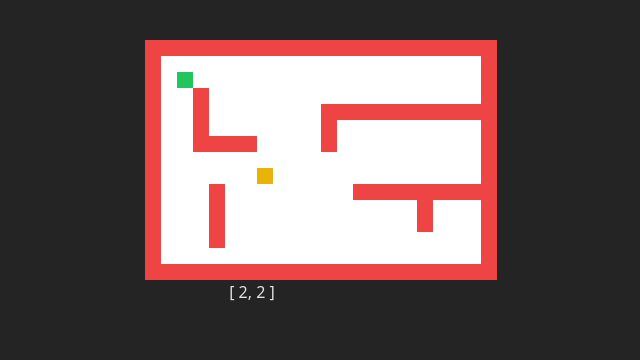
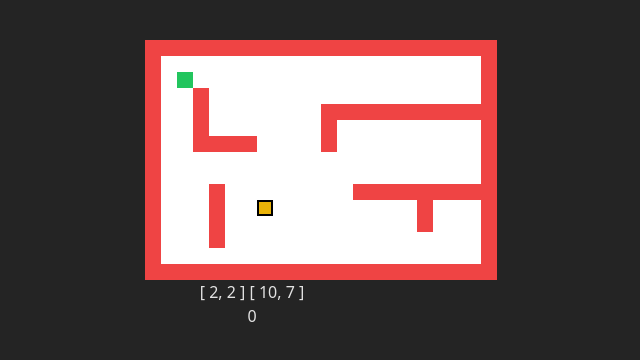
Before and after one commit to usuless/dotGame, a Vue app: page / in a window 1280 px wide. Shown: the top 360 px of the page, without its empty margins (388-1028 px from the left). Built offline with nearby package versions, Linux system fonts and the light colour scheme.

Commit message:
progress

```diff
--- a/src/components/HelloWorld.vue
+++ b/src/components/HelloWorld.vue
@@ -26,8 +26,7 @@ let game: Ref<string> =ref(
 
 let parsedGame: Ref<string[]> = ref(game.value.split("\n"))
 let playerLocation: number[] = findTarget(parsedGame.value, "X")
-
-
+let points: Ref<number> = ref(0)
 
 document.addEventListener('keydown', function(e) {
     switch(e.key) {
@@ -43,12 +42,18 @@ document.addEventListener('keydown', function(e) {
       case "ArrowRight":
         parsedGame.value = moveRight(parsedGame.value, playerLocation)
         break
-    }
-    playerLocation = findTarget(parsedGame.value, "X")
+      }
+      playerLocation = findTarget(parsedGame.value, "X")
+      if(pointLocation[0] === playerLocation[0] && pointLocation[1] === playerLocation[1]) {
+          points.value ++
+          parsedGame.value = placePoint(parsedGame.value)
+          pointLocation = findTarget(parsedGame.value, "*")
+        }
 })
 
+console.log("*")
 parsedGame.value = placePoint(parsedGame.value)
-findTarget(parsedGame.value, "X")
+let pointLocation = findTarget(parsedGame.value, "*")
 </script>
 
 <template>
@@ -61,6 +66,10 @@ findTarget(parsedGame.value, "X")
     </div>
     <p class="">
       {{ playerLocation }}
+      {{ pointLocation }}
+    </p>
+    <p>
+      {{ points }}
     </p>
   </div>
 </template>
--- a/src/utilities/fieldChecker.ts
+++ b/src/utilities/fieldChecker.ts
@@ -11,7 +11,7 @@ export let fieldCheck = (e: string) => {
     } else if(roadblocks.includes(e)) {
       element.class = "bg-red-500"
     } else if(e === '*') {
-      element.class = "bg-yellow-500"
+      element.class = "bg-yellow-500 border-solid border-2 border-black"
     }
     return element
   }
--- a/src/utilities/moveSet.ts
+++ b/src/utilities/moveSet.ts
@@ -1,3 +1,4 @@
+
 const walls = ["-", "|"]
 
 export const moveRight = (map: string[], playerLocation: number[]) => {
@@ -18,6 +19,7 @@ export const moveLeft = (map: string[], playerLocation: number[]) => {
     if (playerLocation[1] === 1 || walls.includes(map[playerLocation[0]][playerLocation[1] - 1])) {
         return map;
     }
+
     let line = map[playerLocation[0]];
     let parsedLine = [...line];
     parsedLine[playerLocation[1]] = ".";
@@ -31,6 +33,7 @@ export const moveUp = (map: string[], playerLocation: number[]) => {
     if (playerLocation[0] === 1 || walls.includes(map[playerLocation[0] - 1][playerLocation[1]])) {
         return map;
     }
+
     let previousLine = map[playerLocation[0]];
     let nextLine = map[playerLocation[0] - 1]
     let parsedLine = [...previousLine];
@@ -48,6 +51,7 @@ export const moveDown = (map: string[], playerLocation: number[]) => {
     if (playerLocation[0] === map.length - 2 || walls.includes(map[playerLocation[0] + 1][playerLocation[1]])) {
         return map;
     }
+
     let previousLine = map[playerLocation[0]];
     let nextLine = map[playerLocation[0] + 1]
     let parsedLine = [...previousLine];
--- a/src/utilities/placePoint.ts
+++ b/src/utilities/placePoint.ts
@@ -1,17 +1,13 @@
-
 const getRandomInt = (max: number) => {
     return Math.floor(Math.random() * max);
 }
 
-
-
 export const placePoint = (map: string[]) => {
-    let randomY = getRandomInt(map.length - 2)
-    let randomX = getRandomInt(map[randomY].length - 2)
-    console.log(randomY,randomX)
+    let randomY = getRandomInt(map.length)
+    let randomX = getRandomInt(map[randomY].length)
     while(map[randomY][randomX] != ".") {
-        randomY = getRandomInt(map.length - 2)
-        randomX = getRandomInt(map[randomY].length - 2)
+        randomY = getRandomInt(map.length)
+        randomX = getRandomInt(map[randomY].length)
     }
 
     let line = map[randomY];
```
